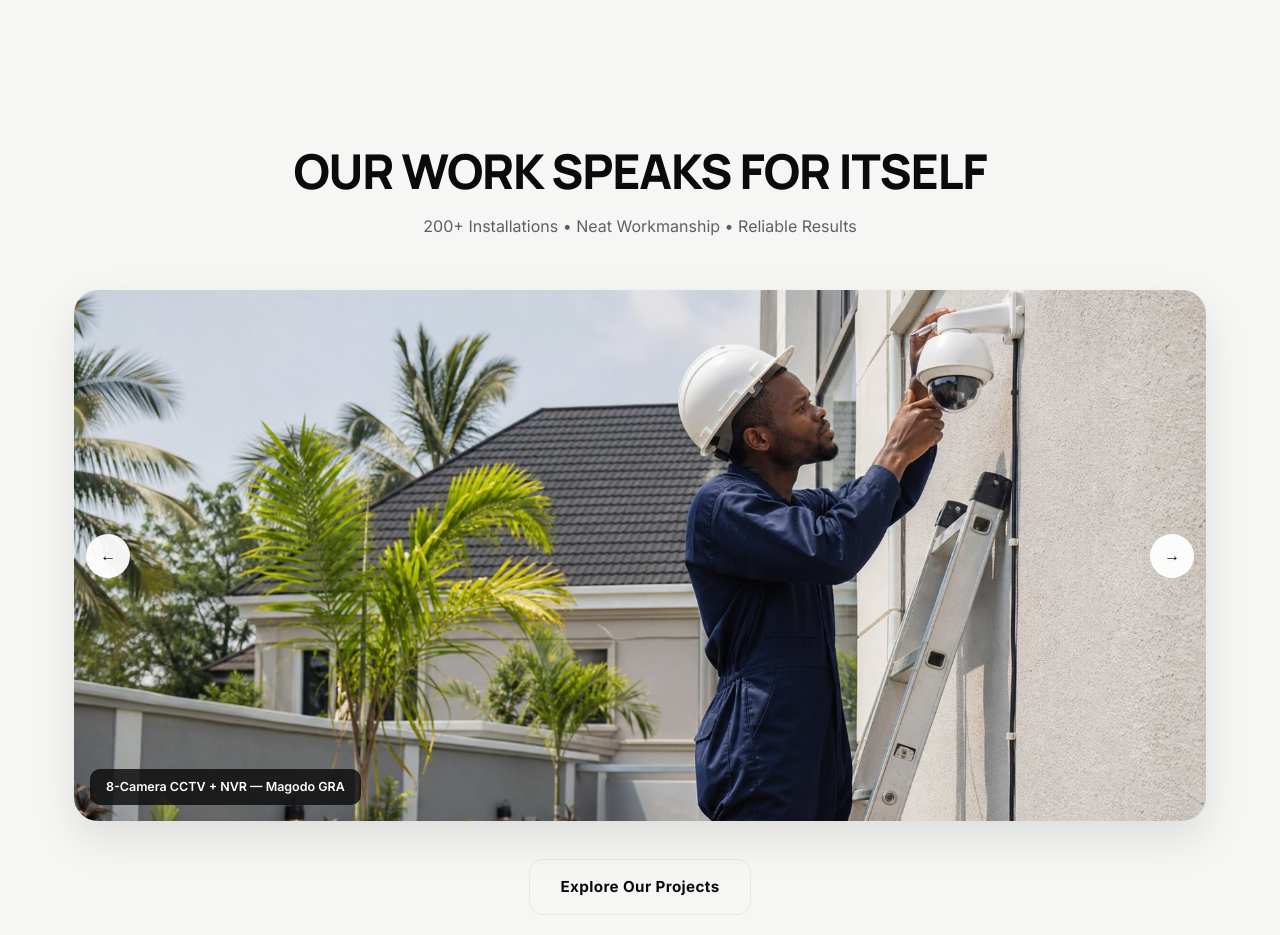
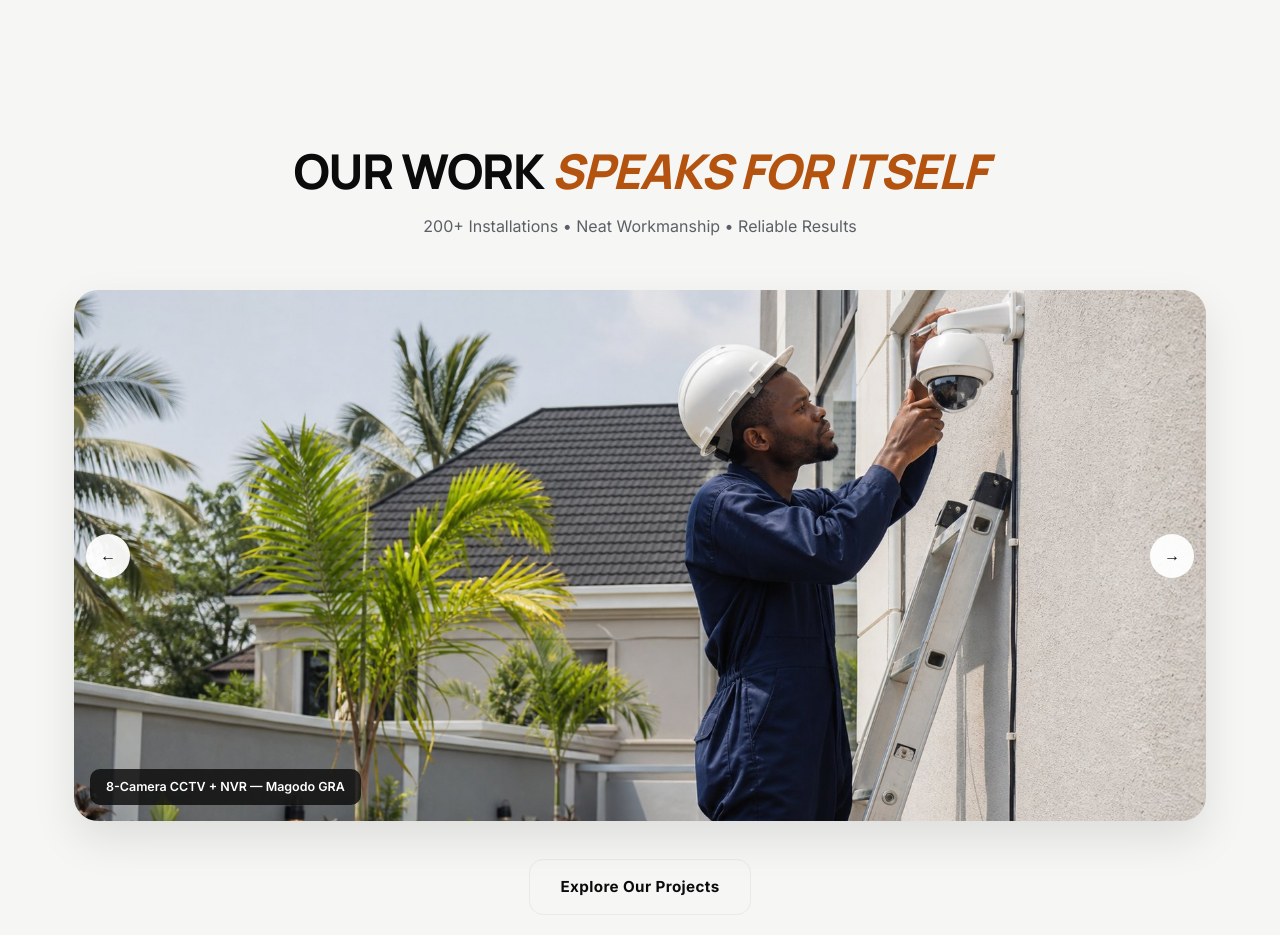
Before and after one commit to Eogunjimi/AAO2, a React (Vite) app: page / in a window 1280 px wide. Shown: the part 5680-6615 px from the top of the page. Built offline with nearby package versions, Linux system fonts and the light colour scheme; no server answers.

Commit message:
Accent the Our Work heading to match
The last heading without an accent word takes the payoff phrase in italic
ember, so every section title on the page now carries the same treatment.

Co-authored-by: arena-agent <297053741+arena-agent@users.noreply.github.com>

```diff
--- a/src/components/sections/home/WorkSection/WorkSection.jsx
+++ b/src/components/sections/home/WorkSection/WorkSection.jsx
@@ -15,7 +15,11 @@ export function WorkSection() {
         <SectionHeading
           id="work-title"
           align="center"
-          title="Our work speaks for itself"
+          title={
+            <>
+              Our work <em>speaks for itself</em>
+            </>
+          }
           description="200+ Installations • Neat Workmanship • Reliable Results"
         />
 
```
